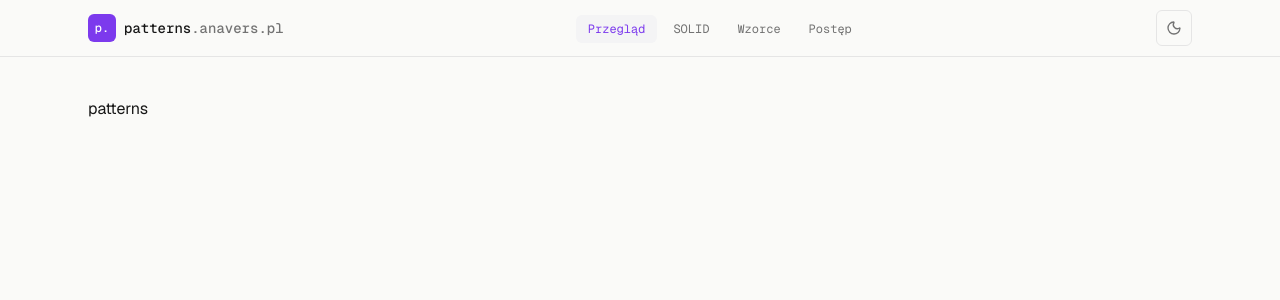
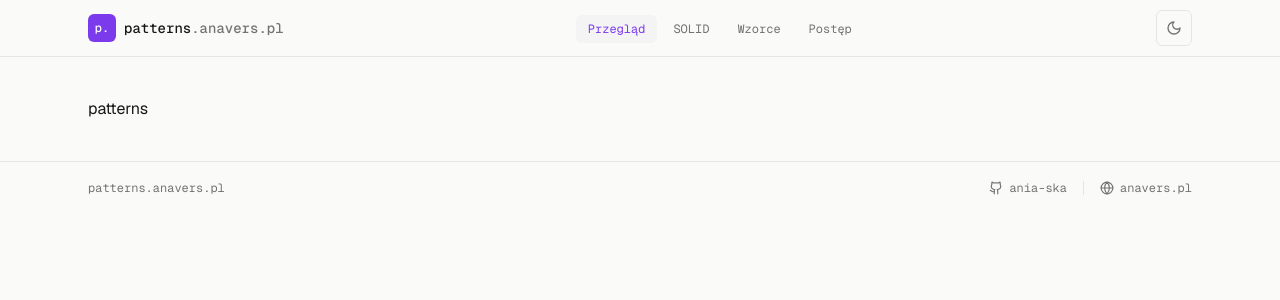
Before and after one commit to ania-sk/patterns, a Next.js app: page / in a window 1280 px wide. Shown: the top 300 px of the page. Built offline with nearby package versions, Linux system fonts and the light colour scheme.

Commit message:
feat: add footer component

```diff
--- a/package.json
+++ b/package.json
@@ -16,7 +16,7 @@
     "@types/mdx": "^2.0.13",
     "geist": "^1.7.2",
     "highlight.js": "^11.11.1",
-    "lucide-react": "^1.17.0",
+    "lucide-react": "^0.475.0",
     "next": "16.2.7",
     "next-themes": "^0.4.6",
     "react": "19.2.4",
--- a/src/app/layout.tsx
+++ b/src/app/layout.tsx
@@ -3,6 +3,7 @@ import { GeistMono } from "geist/font/mono";
 import { GeistSans } from "geist/font/sans";
 import { ThemeProvider } from "next-themes";
 import Navbar from "@/components/Navbar";
+import Foooter from "@/components/Footer";
 import "./globals.css";
 
 export const metadata: Metadata = {
@@ -35,6 +36,7 @@ export default function RootLayout({
         >
           <Navbar />
           <main className="mx-auto max-w-6xl px-6 py-10">{children}</main>
+          <Foooter />
         </ThemeProvider>
       </body>
     </html>
--- /dev/null
+++ b/src/components/Footer.tsx
@@ -0,0 +1,40 @@
+import Link from "next/link";
+import { Globe, Github } from "lucide-react";
+
+export default function Footer() {
+  return (
+    <footer className="border-t border-border">
+      <div className="mx-auto flex h-13 max-w-6xl items-center justify-between px-6 py-4">
+        <span className="font-mono text-xs text-text-muted">
+          patterns.anavers.pl
+        </span>
+
+        <div className="flex items-center gap-4">
+          <Link
+            href="https://github.com/ania-sk"
+            target="_blank"
+            rel="noopener noreferrer"
+            className="flex items-center gap-1.5 font-mono text-xs text-text-muted transition-colors hover:text-text-primary"
+            aria-label="GitHub — ania-ska"
+          >
+            <Github size={14} aria-hidden="true" />
+            ania-ska
+          </Link>
+
+          <div className="h-3.5 w-px bg-border" aria-hidden="true" />
+
+          <Link
+            href="https://anavers.pl"
+            target="_blank"
+            rel="noopener noreferrer"
+            className="flex items-center gap-1.5 font-mono text-xs text-text-muted transition-colors hover:text-text-primary"
+            aria-label="Portfolio — anavers.pl"
+          >
+            <Globe size={14} aria-hidden="true" />
+            anavers.pl
+          </Link>
+        </div>
+      </div>
+    </footer>
+  );
+}
```
Also changed, not shown: 1 other file (tests, documents, lock files or other folders).
